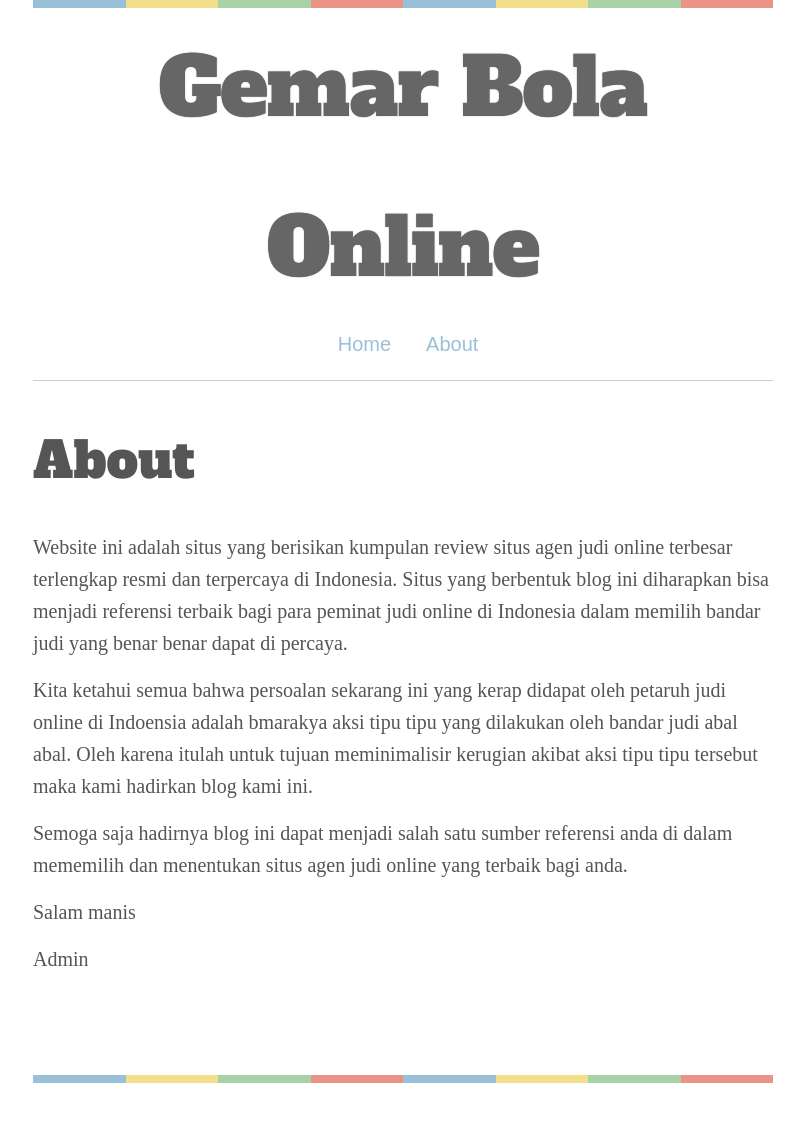
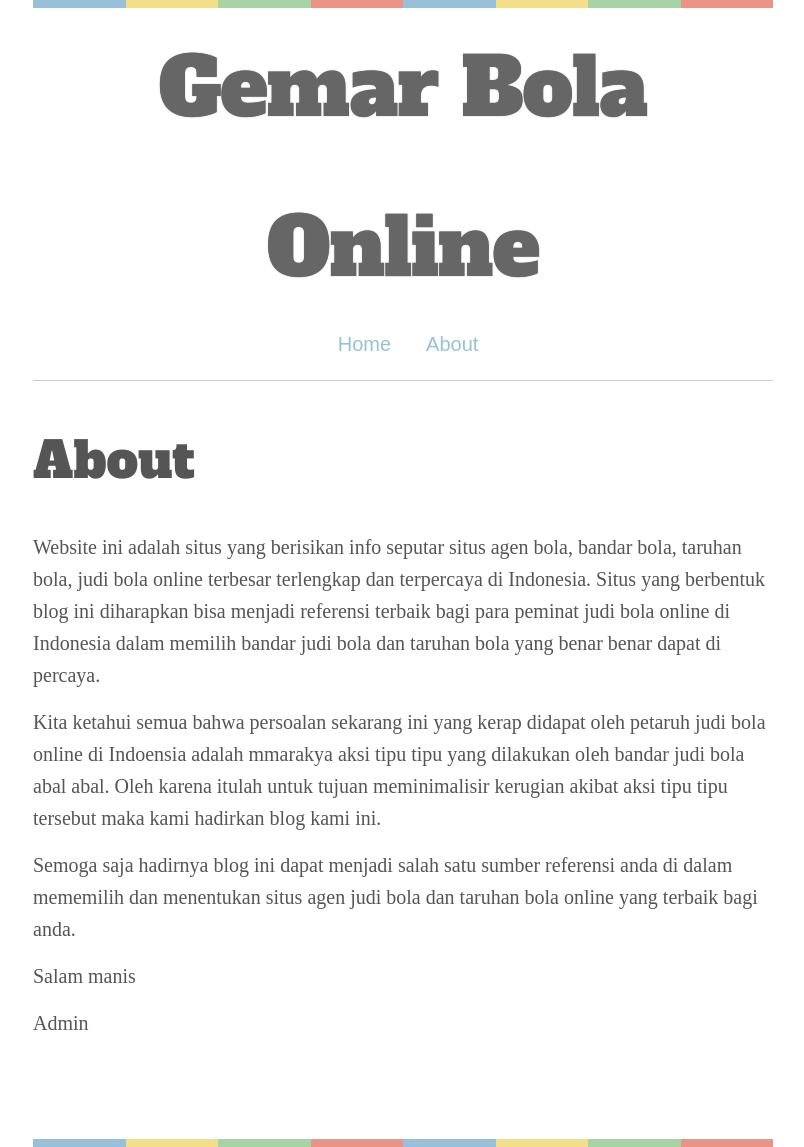
Before and after one commit to mosiz/gemarbola, a Jekyll site: the page built from _pages/about.md, in a window 1280 px wide. Shown: the whole page, without its empty margins (237-1041 px from the left). Built offline with Jekyll 4.4.1, drawn with Linux system fonts in a browser that asks for light colours; some web fonts are replaced; before the commit the page ends 1083 px from its top, so only the background shows below that.

Commit message:
Update about.md

```diff
--- a/_pages/about.md
+++ b/_pages/about.md
@@ -4,11 +4,11 @@ title: About
 permalink: /about/
 ---
 
-Website ini adalah situs yang berisikan kumpulan review situs agen judi online terbesar terlengkap resmi dan terpercaya di Indonesia. Situs yang berbentuk blog ini diharapkan bisa menjadi referensi terbaik bagi para peminat judi online di Indonesia dalam memilih bandar judi yang benar benar dapat di percaya.
+Website ini adalah situs yang berisikan info seputar situs agen bola, bandar bola, taruhan bola, judi bola online terbesar terlengkap dan terpercaya di Indonesia. Situs yang berbentuk blog ini diharapkan bisa menjadi referensi terbaik bagi para peminat judi bola online di Indonesia dalam memilih bandar judi bola dan taruhan bola yang benar benar dapat di percaya.
 
-Kita ketahui semua bahwa persoalan sekarang ini yang kerap didapat oleh petaruh judi online di Indoensia adalah bmarakya aksi tipu tipu yang dilakukan oleh bandar judi abal abal. Oleh karena itulah untuk tujuan meminimalisir kerugian akibat aksi tipu tipu tersebut maka kami hadirkan blog kami ini.
+Kita ketahui semua bahwa persoalan sekarang ini yang kerap didapat oleh petaruh judi bola online di Indoensia adalah mmarakya aksi tipu tipu yang dilakukan oleh bandar judi bola abal abal. Oleh karena itulah untuk tujuan meminimalisir kerugian akibat aksi tipu tipu tersebut maka kami hadirkan blog kami ini.
 
-Semoga saja hadirnya blog ini dapat menjadi salah satu sumber referensi anda di dalam mememilih dan menentukan situs agen judi online yang terbaik bagi anda.
+Semoga saja hadirnya blog ini dapat menjadi salah satu sumber referensi anda di dalam mememilih dan menentukan situs agen judi bola dan taruhan bola online yang terbaik bagi anda.
 
 Salam manis
 
```
